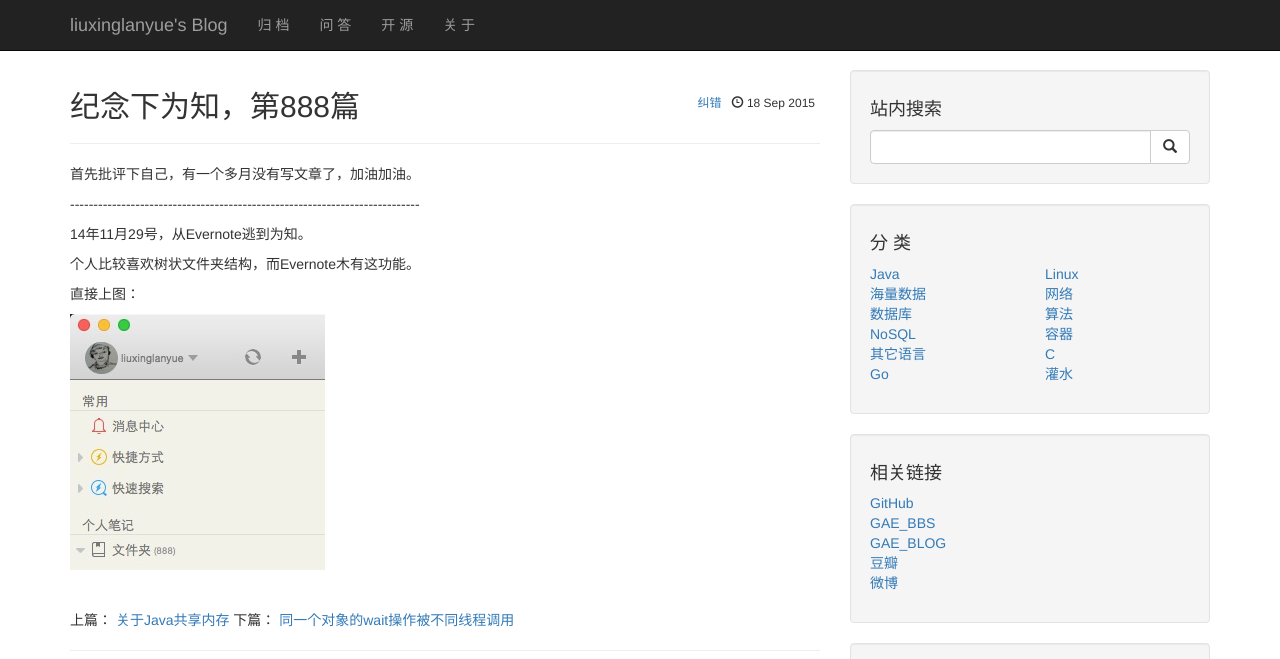
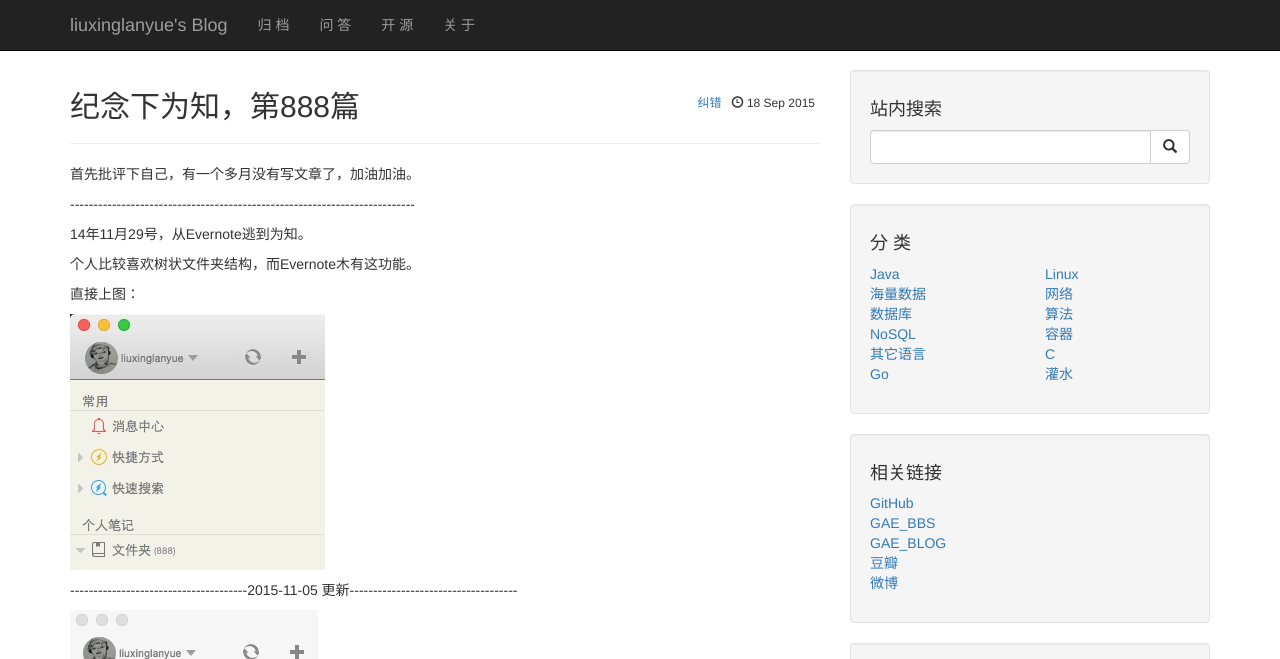
Before and after one commit to liuxinglanyue/blog, a Jekyll site: the page built from _posts/water/2015-09-18-wizNote.markdown, in a window 1280 px wide and 900 px high, cut to the strip 0-659 px from the top of the window. Built offline with Jekyll 4.4.1, drawn with Linux system fonts in a browser that asks for light colours; nearby versions of some CDN libraries; Markdown is read by kramdown in place of the engine named in the settings; comment, search, counter and statistics services are not loaded.

Commit message:
2015-11-05更新 1000篇

```diff
--- a/_posts/water/2015-09-18-wizNote.markdown
+++ b/_posts/water/2015-09-18-wizNote.markdown
@@ -7,7 +7,7 @@
 
 首先批评下自己，有一个多月没有写文章了，加油加油。
 
-\-\-\-\-\-\-\-\-\-\-\-\-\--\-\-\-\-\-\-\-\-\-\-\-\-\-\-\-\-\-\-\-\-\-\-\-\--\-\-\-\-\-\-\-\-\-\-\-\-\-\-\-\-\-\-\-\-\-\-\-\--\-\-\-\-\-\-\-\-\-\-\-
+\-\-\-\-\-\-\-\-\-\-\-\-\--\-\-\-\-\-\-\-\-\-\-\-\-\-\-\-\-\-\-\-\-\-\-\-\-\-\-\-\-\-\-\-\-\-\-\-\-\-\-\-\-\-\-\-\-\-\-\-\--\-\-\-\-\-\-\-\-\-\-\-
 
 14年11月29号，从Evernote逃到为知。
 
@@ -16,3 +16,7 @@
 直接上图：
 
 ![wiz](/img/water/wiz.png)
+
+\-\-\-\-\-\-\-\-\-\-\-\-\--\-\-\-\-\-\-\-\-\-\-\-\-\-\-\-\-\-\-\-\-\-\-\-\-2015\-11\-05 更新\-\-\-\-\-\-\-\-\-\-\-\-\-\-\-\-\-\-\-\-\-\-\-\--\-\-\-\-\-\-\-\-\-\-\-
+
+![wiz1105](/img/water/wiz1105.png)
```
Also changed, not shown: img/water/wiz1105.png (added).
